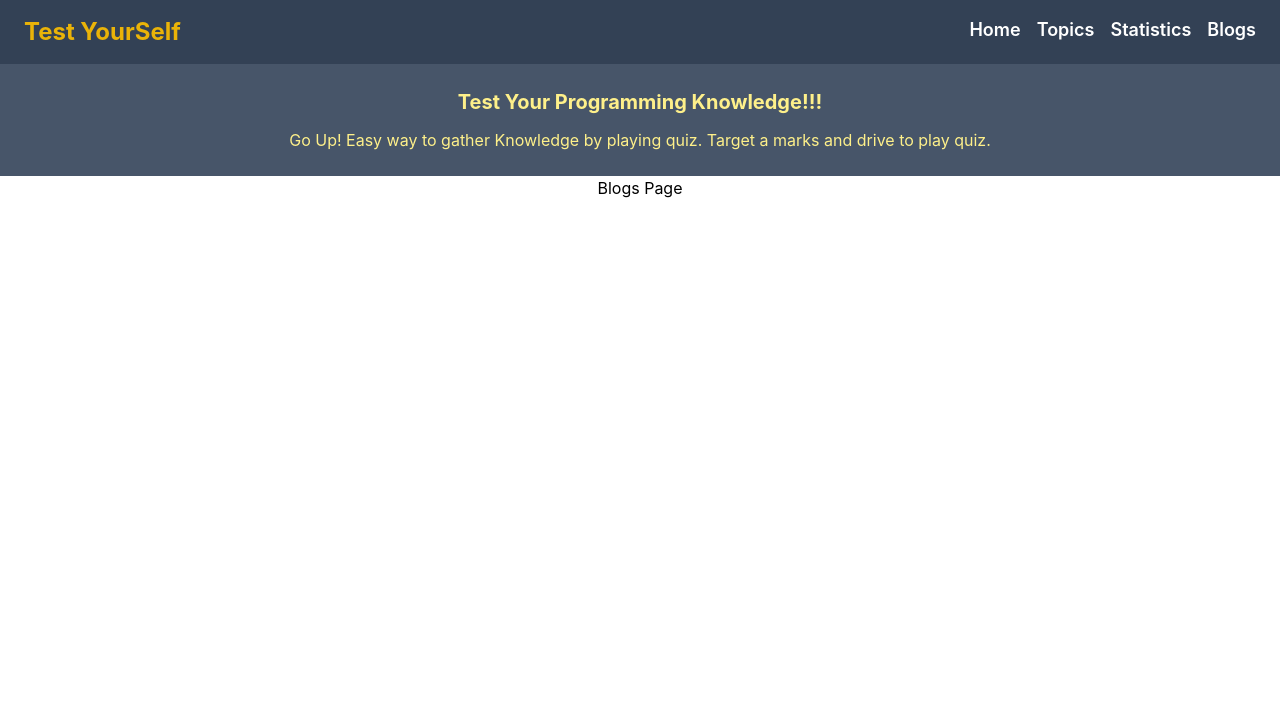
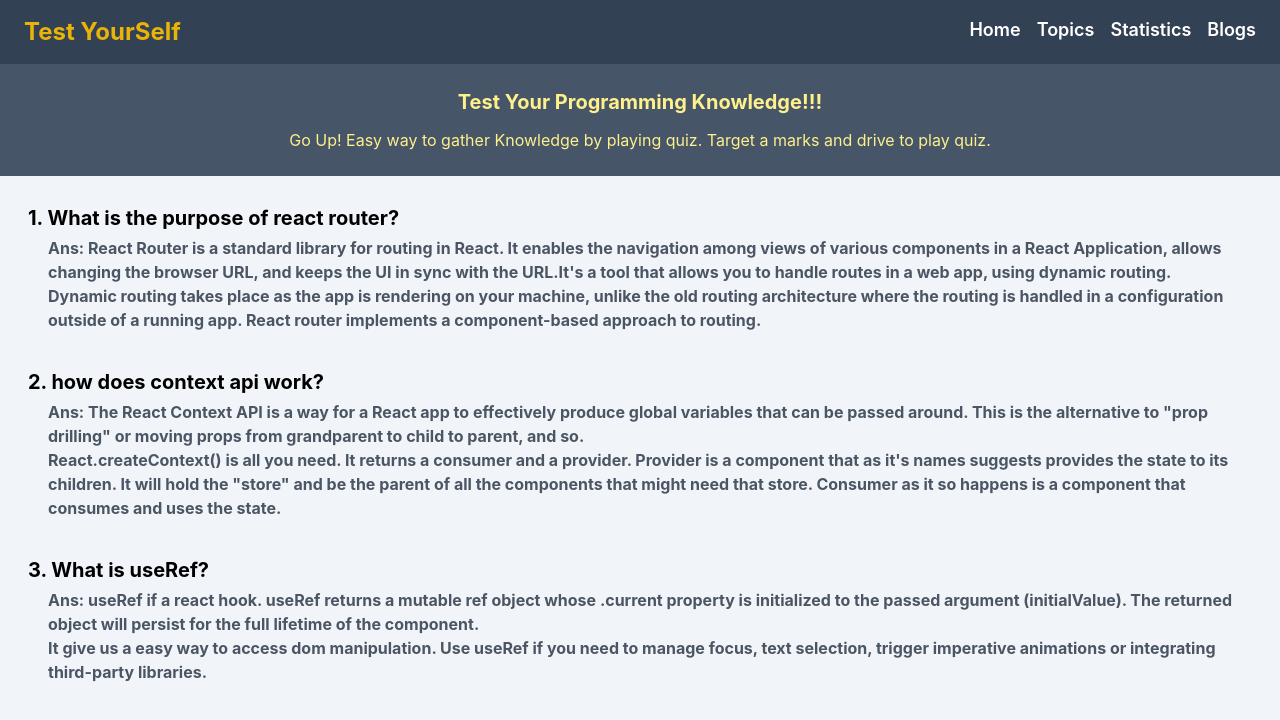
Before and after one commit to Shihab0/quiz-site, a React (Create React App) app: page /blogs in a window 1280 px wide. Shown: the top 720 px of the page. Built offline with nearby package versions, Linux system fonts and the light colour scheme.

Commit message:
blogs section added

```diff
--- a/src/components/Blogs/Blogs.jsx
+++ b/src/components/Blogs/Blogs.jsx
@@ -2,8 +2,19 @@ import React from 'react';
 
 const Blogs = () => {
     return (
-        <div>
-            <h2>Blogs Page</h2>
+        <div className=' bg-slate-100 p-7 min-h-screen'>
+            <div className='text-left'>
+                <h3 className='font-bold text-xl'>1. What is the purpose of react router?</h3>
+                <p className='font-bold my-1 mx-5 text-gray-600'>Ans: React Router is a standard library for routing in React. It enables the navigation among views of various components in a React Application, allows changing the browser URL, and keeps the UI in sync with the URL.It's a tool that allows you to handle routes in a web app, using dynamic routing. Dynamic routing takes place as the app is rendering on your machine, unlike the old routing architecture where the routing is handled in a configuration outside of a running app. React router implements a component-based approach to routing.</p>
+            </div>
+            <div className='text-left mt-9'>
+                <h3 className='font-bold text-xl'>2. how does context api work?</h3>
+                <p className='font-bold my-1 mx-5 text-gray-600'>Ans: The React Context API is a way for a React app to effectively produce global variables that can be passed around. This is the alternative to "prop drilling" or moving props from grandparent to child to parent, and so. <br/> React.createContext() is all you need. It returns a consumer and a provider. Provider is a component that as it's names suggests provides the state to its children. It will hold the "store" and be the parent of all the components that might need that store. Consumer as it so happens is a component that consumes and uses the state. </p>
+            </div>
+            <div className='text-left mt-9'>
+                <h3 className='font-bold text-xl'>3. What is useRef?</h3>
+                <p className='font-bold my-1 mx-5 text-gray-600'>Ans: useRef if a react hook. useRef returns a mutable ref object whose .current property is initialized to the passed argument (initialValue). The returned object will persist for the full lifetime of the component.<br/> It give us a easy way to access dom manipulation. Use useRef if you need to manage focus, text selection, trigger imperative animations or integrating third-party libraries.</p>
+            </div>
         </div>
     );
 };
--- a/src/components/QuizGraph/QuizGraph.jsx
+++ b/src/components/QuizGraph/QuizGraph.jsx
@@ -5,17 +5,17 @@ const QuizGraph = ({data}) => {
     console.log(data);
 
     return (
-        <div className='w-fit m-auto mt-5 bg-slate-100 p-16'>
+        <div className='w-fit m-auto mt-5 bg-slate-100 md:p-20 p-2'>
+
             <LineChart
-            width={400}
+            width={350}
             height={300}
             data={data}
             >
-          <XAxis dataKey="name" />
-          <YAxis />
+            <XAxis dataKey="name" />
+            <YAxis />
             <Line type="monotone" dataKey='total' stroke="#82ca9d" />
             <Tooltip></Tooltip>
-
             </LineChart>
         </div>
     );
--- a/src/components/Statistics/Statistics.jsx
+++ b/src/components/Statistics/Statistics.jsx
@@ -10,7 +10,7 @@ const Statistics = () => {
 
     return (
         <div>
-            <h2 className='underline font-bold text-lg my-4'>The Graph show the number of quiz at every topic</h2>
+            <h2 className='underline font-bold text-lg my-4'>The Graph show the number of quiz on every topic</h2>
             <QuizGraph data={quizData}></QuizGraph>
         </div>
     );
```
Also changed, not shown: src/logo.svg (deleted), 1 other file (tests, documents, lock files or other folders).
